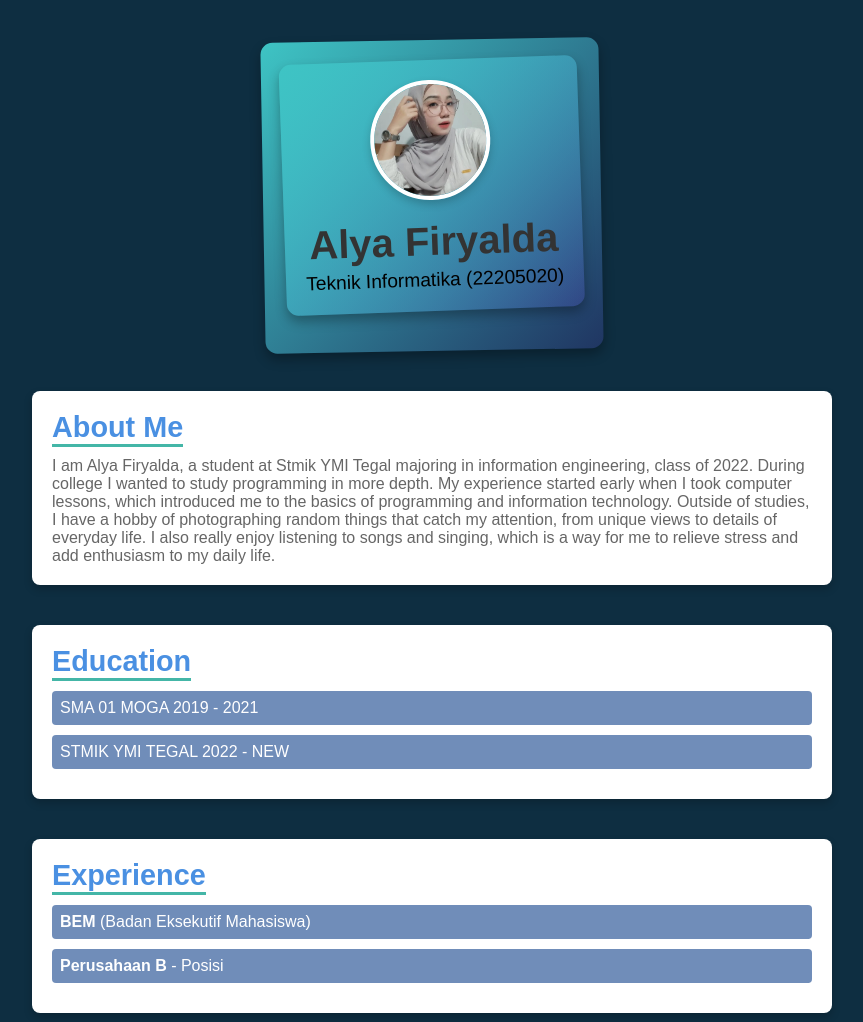
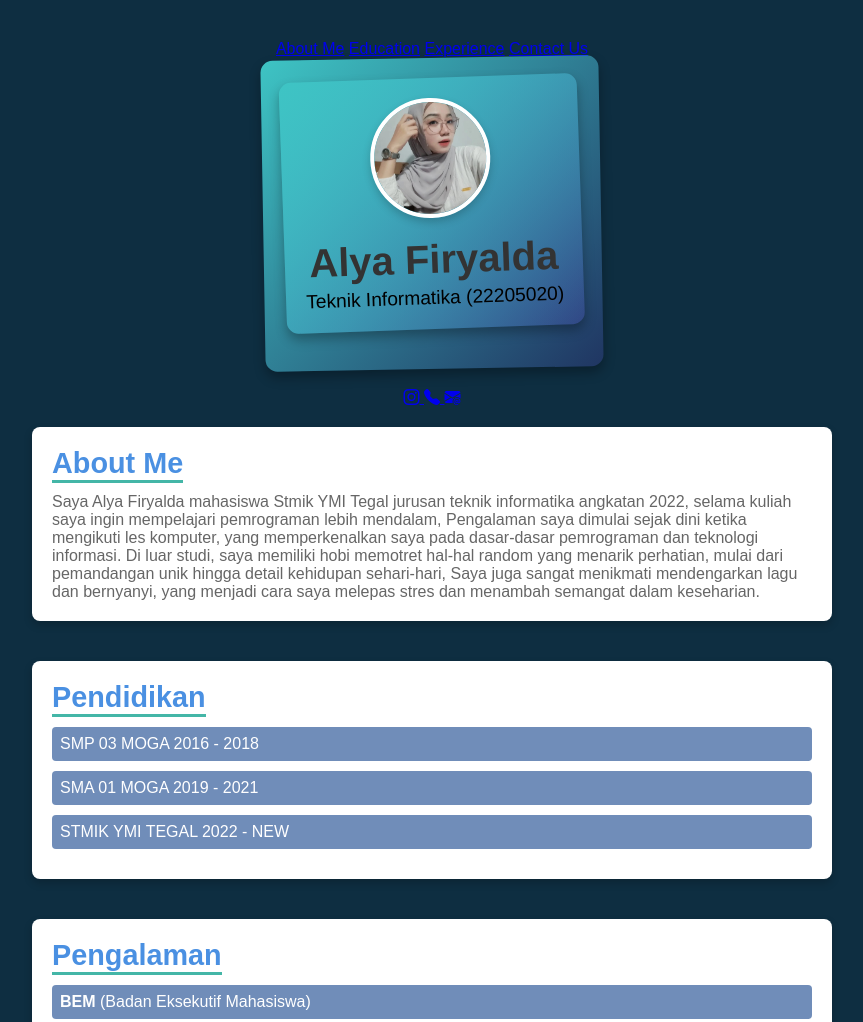
Before and after one commit to alyafiryalda/cv-alya, a plain HTML site: page index.html in a window 1280 px wide. Shown: the top 1022 px of the page, without its empty margins (208-1071 px from the left). Drawn offline with nearby package versions, Linux system fonts and the light colour scheme.

Commit message:
Update index.html

```diff
--- a/index.html
+++ b/index.html
@@ -5,10 +5,23 @@
     <meta name="viewport" content="width=device-width, initial-scale=1.0" />
     <link rel="stylesheet" href="style.css" />
     <link rel="manifest" href="manifest.json" />
+
+
+
+    <link rel="stylesheet" href="https://cdn.jsdelivr.net/npm/bootstrap-icons@1.11.3/font/bootstrap-icons.min.css">
     <title>CV Anda</title>
+
   </head>
 
   <body>
+      <!-- Navbar -->
+      <nav class="navbar">
+        <a href="#about">About Me</a>
+        <a href="#skills">Education</a>
+        <a href="#experience">Experience</a>
+        <a href="#contact">Contact Us</a>
+      </nav>
+
     <header>
       <header>
         <!-- Tambahkan gambar di atas nama -->
@@ -20,27 +33,41 @@
       </header>
     </header>
 
+   <!-- Social Media Links -->
+<div class="social-links">
+  <a href="https://www.instagram.com/allyonggggg">
+    <i class="bi bi-instagram"></i>
+  </a>
+  <a href="tel:+1234567890" title="Call">
+    <i class="bi bi-telephone-fill"></i>
+  </a>
+  <a href="mailto:yourname@example.com" title="Email">
+    <i class="bi bi-envelope-at-fill"></i>
+  </a>
+</div>
+
     <section id="about">
       <h2>About Me</h2>
       <p>
-        I am Alya Firyalda, a student at Stmik YMI Tegal majoring in information engineering, class of 2022. During college I wanted to study programming in more depth. My experience started early when I took computer lessons, which introduced me to the basics of programming and information technology.
-Outside of studies, I have a hobby of photographing random things that catch my attention, from unique views to details of everyday life. I also really enjoy listening to songs and singing, which is a way for me to relieve stress and add enthusiasm to my daily life.
+        Saya Alya Firyalda mahasiswa Stmik YMI Tegal jurusan teknik informatika angkatan 2022, selama kuliah saya ingin mempelajari pemrograman lebih mendalam, Pengalaman saya dimulai sejak dini ketika mengikuti les komputer, yang memperkenalkan saya pada dasar-dasar pemrograman dan teknologi informasi.
+Di luar studi, saya memiliki hobi memotret hal-hal random yang menarik perhatian, mulai dari pemandangan unik hingga detail kehidupan sehari-hari, Saya juga sangat menikmati mendengarkan lagu dan bernyanyi, yang menjadi cara saya melepas stres dan menambah semangat dalam keseharian.
       </p>
     </section>
 
     <section id="skills">
-      <h2>Education</h2>
+      <h2>Pendidikan</h2>
       <ul>
+        <li>SMP 03 MOGA 2016 - 2018</li>
         <li>SMA 01 MOGA 2019 - 2021</li>
         <li>STMIK YMI TEGAL 2022 - NEW</li>
       </ul>
     </section>
 
     <section id="experience">
-      <h2>Experience</h2>
+      <h2>Pengalaman</h2>
       <ul>
         <li><strong>BEM</strong> (Badan Eksekutif Mahasiswa)</li>
-        <li><strong>Perusahaan B</strong> - Posisi</li>
+
       </ul>
     </section>
 
```
